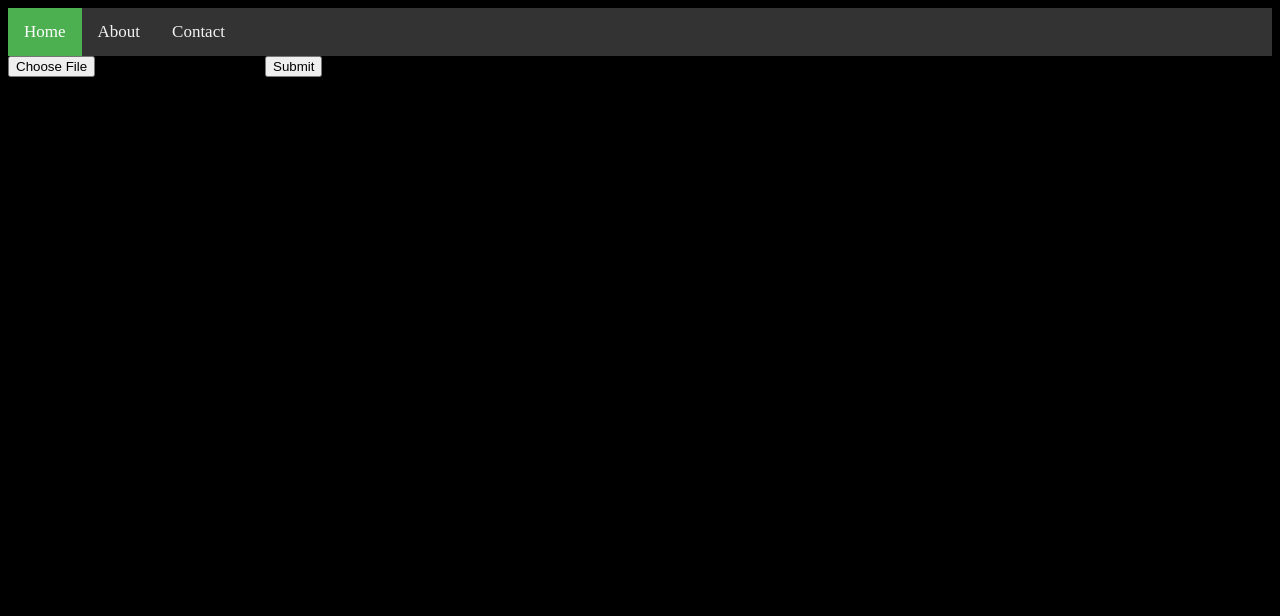
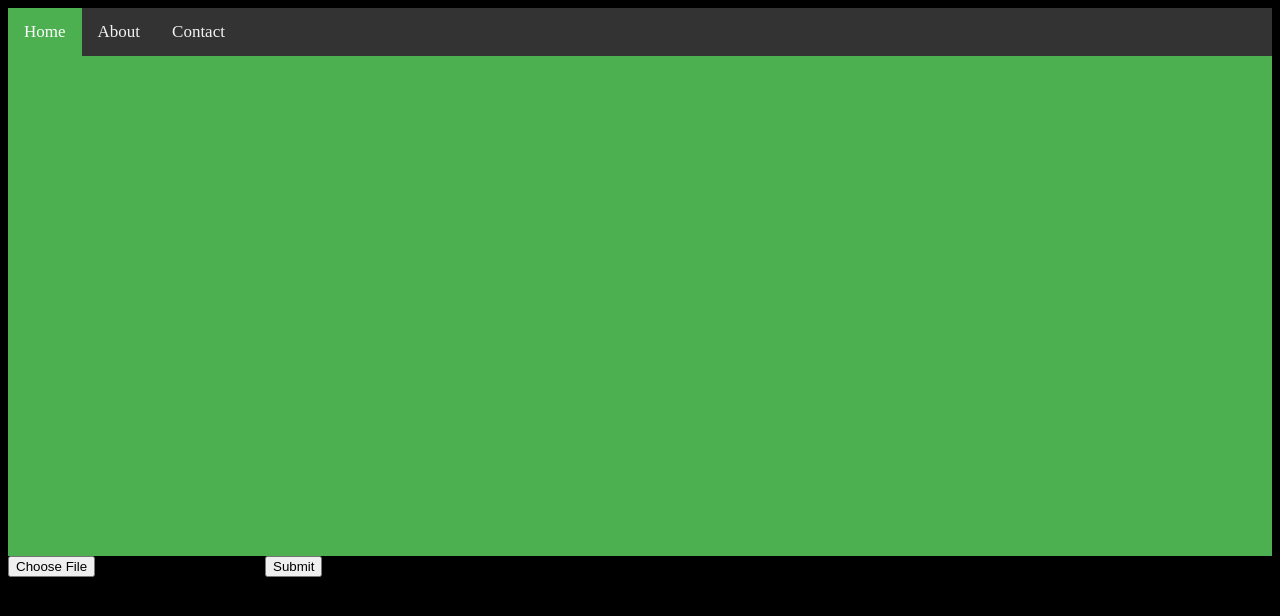
Before and after one commit to VBhat97/CSVAnalyzer, a Flask app: page / in a window 1280 px wide. Shown: the top 616 px of the page. Run offline with Flask 2, Linux system fonts and the light colour scheme.

Commit message:
Added Card code.

```diff
--- a/templates/home.html
+++ b/templates/home.html
@@ -7,7 +7,9 @@
     <a>About</a>
     <a>Contact</a>
 </div>
+<div class="Homecard">
 
+</div>
 <form action="form_action" method="post" enctype="multipart/form-data">
     <input type="file" id="file" name="file" >
     <input type="submit" value="Submit">
```
